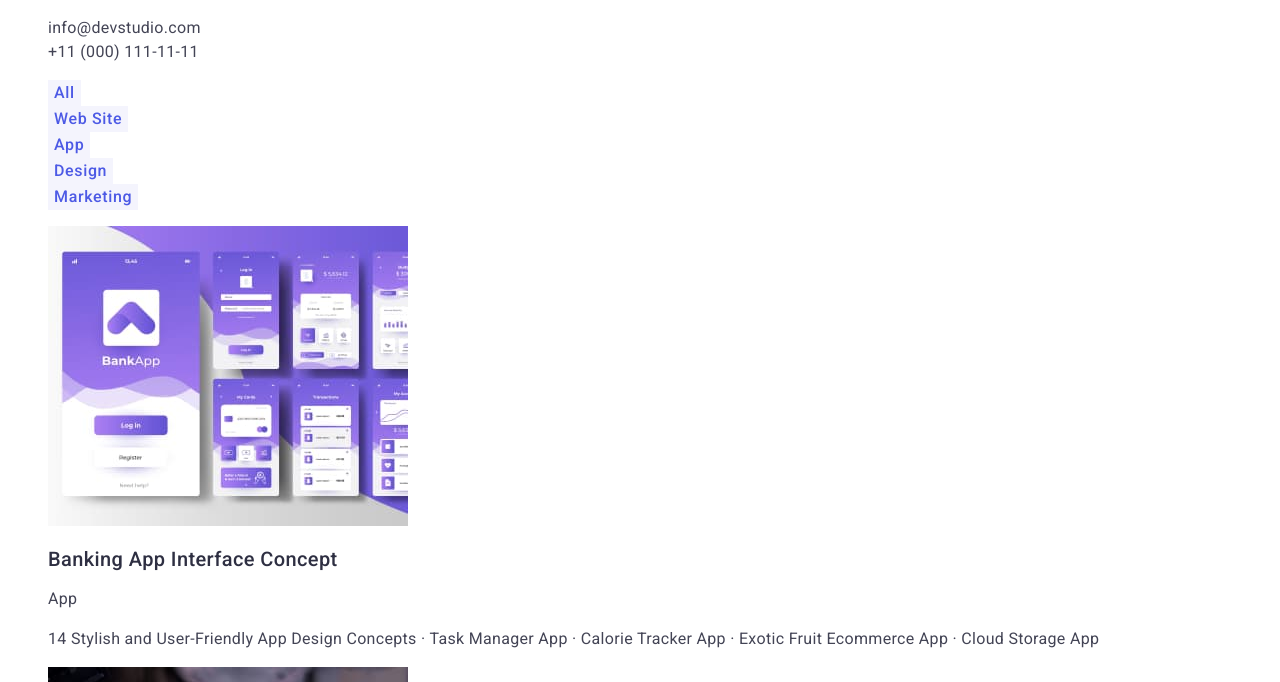
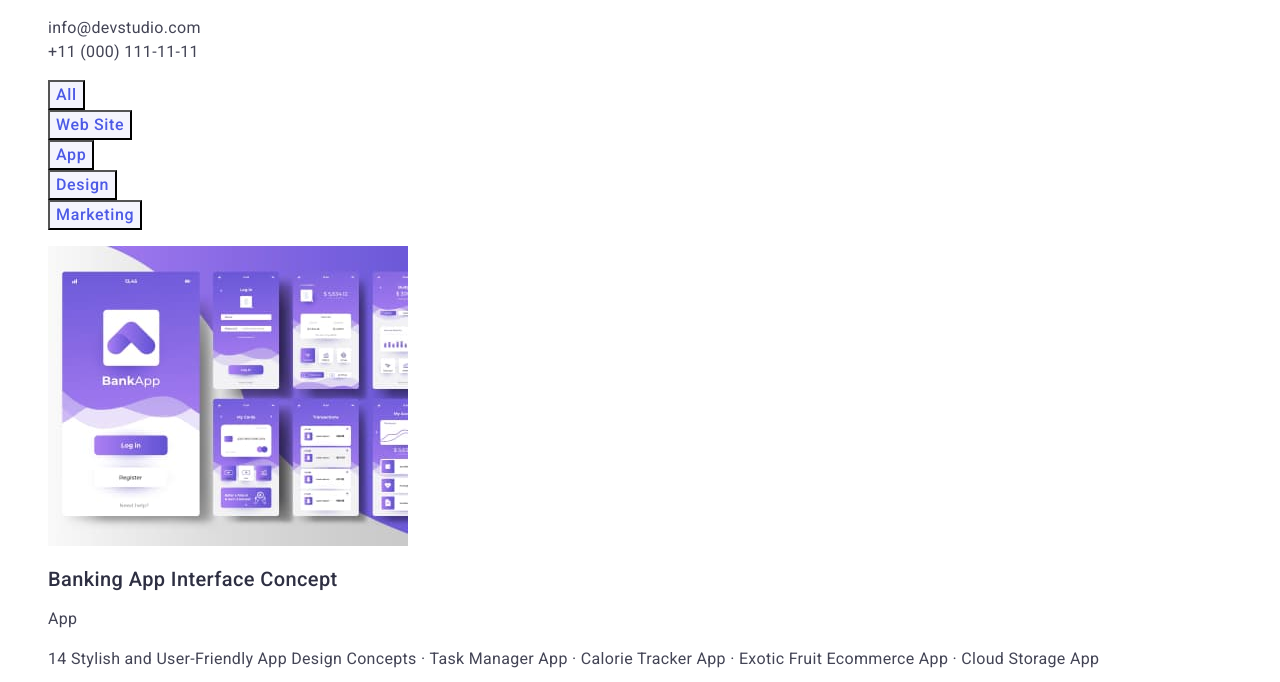
Before and after one commit to VasylPopaz/goit-markup-hw-02, a plain HTML site: page portfolio.html in a window 1280 px wide. Shown: the part 120-802 px from the top of the page. Drawn offline with Linux system fonts and the light colour scheme; files whose address does not match are found by name.

Commit message:
Update styles.css

```diff
--- a/css/styles.css
+++ b/css/styles.css
@@ -159,7 +159,6 @@ body {
 /* ======================================PORTFOLIO.HTML============================= */
 .filter-btn {
   font-family: 'Roboto', sans-serif;
-  border: #e7e9fc;
   background: var(--cloud-color);
   color: var(--iris-text-color);
   text-align: center;
```
